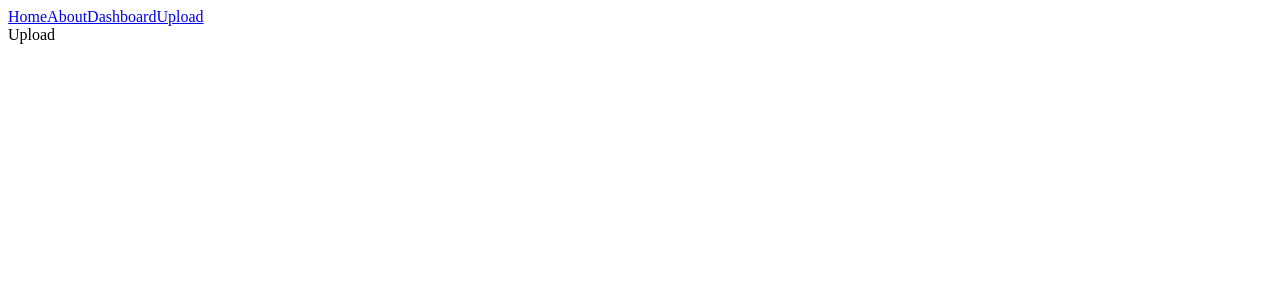
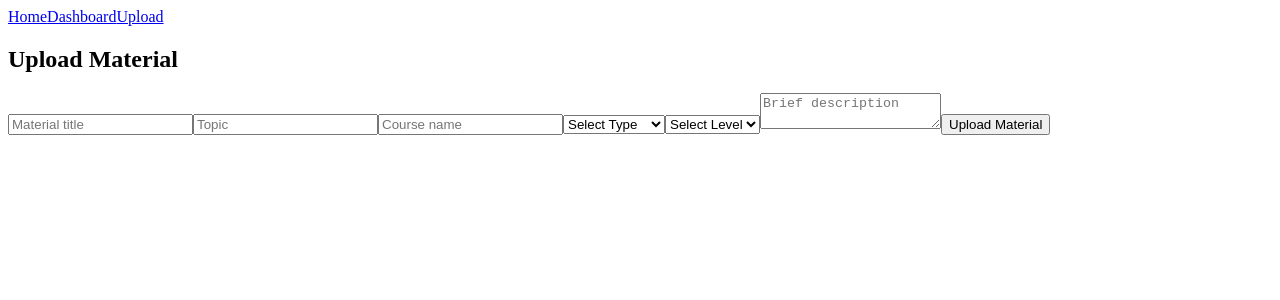
Before and after one commit to Wura-Ola-Eng/MyDigitalLibrary, a React (Create React App) app in the folder client/: page /upload in a window 1280 px wide. Shown: the top 300 px of the page. Built offline with nearby package versions, Linux system fonts and the light colour scheme.

Commit message:
Complete frontend UI with upload, dashboard and MaterialCard

```diff
--- a/client/src/App.js
+++ b/client/src/App.js
@@ -1,7 +1,6 @@
 
 import {BrowserRouter as Router, Routes, Route} from 'react-router-dom';
 import Home from './pages/Home';
-import About from './pages/About';
 import Dashboard from './pages/Dashboard';
 import Upload from './pages/Upload';
 import Navbar from './components/Navbar';
@@ -15,7 +14,6 @@ function App() {
         <Navbar />
         <Routes>
           <Route  path="/" element={<Home />}/>
-          <Route  path="/about" element={<About />}/>
           <Route  path="/dashboard" element={<Dashboard />}/>
           <Route  path="/upload" element={<Upload />}/>
 
--- a/client/src/components/MaterialCard.jsx
+++ b/client/src/components/MaterialCard.jsx
@@ -4,13 +4,15 @@ import React from 'react'
 /* Material card component*/
 
 const MaterialCard = ({material}) => {
-        const {title, level, course, topic} = material
+        const {title, level, course, topic, description} = material
   return (
     <div>
     <h2>{title}</h2>
     <p>Level: {level} </p>
     <p>Course:{course} </p>
     <p>Topic: {topic} </p>
+    <p>Description: {description}</p>
+
 
     </div>
   )
--- a/client/src/components/Navbar.jsx
+++ b/client/src/components/Navbar.jsx
@@ -6,7 +6,6 @@ const Navbar = () => {
   return (
     <div>
     <Link to="/">Home</Link>
-    <Link to="/about">About</Link>
     <Link to="/dashboard">Dashboard</Link>
     <Link to="/upload">Upload</Link>
     </div>
--- a/client/src/pages/About.jsx
+++ /dev/null
@@ -1,9 +0,0 @@
-import React from 'react'
-
-const About = () => {
-  return (
-    <div>About</div>
-  )
-}
-
-export default About
--- a/client/src/pages/Dashboard.jsx
+++ b/client/src/pages/Dashboard.jsx
@@ -11,7 +11,16 @@ const Dashboard = () => {
   const [selectedLevel, setSelectedLevel] = useState("");
   const [selectedCourse, setSelectedCourse] = useState("");
 
-  useEffect(() => {setAllMaterials(materials)}, [])
+  useEffect(() => {
+    const stored = localStorage.getItem("materials")
+    if (stored){
+      const parsedMaterials = JSON.parse(stored)
+      setAllMaterials( [...materials, ...parsedMaterials])
+    }
+    else {
+      setAllMaterials(materials)
+    }
+  }, [])
 
   //Create a new list based on the user's choices.
   // Chain .filter() calls so each one narrows down the list further
@@ -19,12 +28,12 @@ const Dashboard = () => {
   const filteredMaterials = allMaterials
    .filter((material) => selectedLevel === "" ? true : material.level === Number(selectedLevel))
    .filter((material) => selectedCourse === "" ? true : material.course === selectedCourse)
-  .filter((material) =>  material.title.toLowerCase().includes(searchTerm.toLowerCase()))
+   .filter((material) => material.title && material.title.toLowerCase().includes(searchTerm.toLowerCase()))
 
 
 
-  return (
-    <div>
+     return (
+       <div>
       <h1>My  Library</h1>
       <input type="text" placeholder='Search materials' value={searchTerm} onChange={(e) => setSearchTerm (e.target.value)}/>
 
@@ -54,10 +63,7 @@ const Dashboard = () => {
 
       </div>
 
+     )
+    }
 
-)
-
-
-}
-
-export default Dashboard
+ export default Dashboard
--- a/client/src/pages/Upload.jsx
+++ b/client/src/pages/Upload.jsx
@@ -1,8 +1,80 @@
 import React from 'react'
+import {useState} from 'react'
+import {useNavigate} from 'react-router-dom'
 
 const Upload = () => {
-  return (
-    <div>Upload</div>
+ const [title, setTitle] = useState("")
+ const [level, setLevel] = useState("")
+ const [course, setCourse] = useState("")
+ const [topic, setTopic] = useState("")
+ const [type, setType] = useState("")
+ const [description, setDescription] = useState("")
+ const [successMessage, setSuccessMessage] = useState("")
+
+ const navigate = useNavigate();
+
+ const handleSubmit = () => {
+  if (!title || !level|| !course || !topic|| !type) {
+    setSuccessMessage("Please fill in all fields")
+    return
+}
+
+    const newMaterials = {
+      id: Date.now(),
+      title: title,
+      level: Number(level),
+      course: course,
+      topic: topic,
+      type: type,
+      description: description
+    }
+
+    const existingMaterials = localStorage.getItem("materials")
+    ? JSON.parse(localStorage.getItem("materials"))
+    : []
+
+  const updatedMaterials = [...existingMaterials, newMaterials]
+
+  localStorage.setItem("materials", JSON.stringify(updatedMaterials))
+
+  setSuccessMessage("Material uploaded Successfully")
+  setTitle("")
+  setLevel("")
+  setCourse("")
+  setTopic("")
+  setType("")
+  setDescription("")
+
+  navigate('/dashboard')
+
+
+ }
+
+   return (
+    <div>
+      <h2>Upload Material</h2>
+      <input type="text" placeholder='Material title' value={title} onChange={(e) => setTitle(e.target.value)} />
+      <input type="text" placeholder='Topic' value={topic} onChange={(e) => setTopic(e.target.value)} />
+
+      <input type="text" placeholder="Course name" value={course} onChange={(e) => setCourse(e.target.value)} />
+
+        <select value={type} onChange={(e) => setType(e.target.value)}>
+        <option value="">Select Type</option>
+        <option value="Class note">Class note</option>
+        <option value="PDF material">PDF material</option>
+        <option value="past question">past question</option>
+      </select>
+      <select value={level} onChange={(e) => setLevel(e.target.value)}>
+        <option value="">Select Level</option>
+        <option value="300">300</option>
+        <option value="400">400</option>
+      </select>
+
+      <textarea  placeholder = 'Brief description' value={description} onChange={(e) => setDescription(e.target.value)}/>
+      <button onClick={handleSubmit}>Upload Material</button>
+
+      {successMessage !== "" && <p>{successMessage}</p>}
+    </div>
   )
 }
 
```
